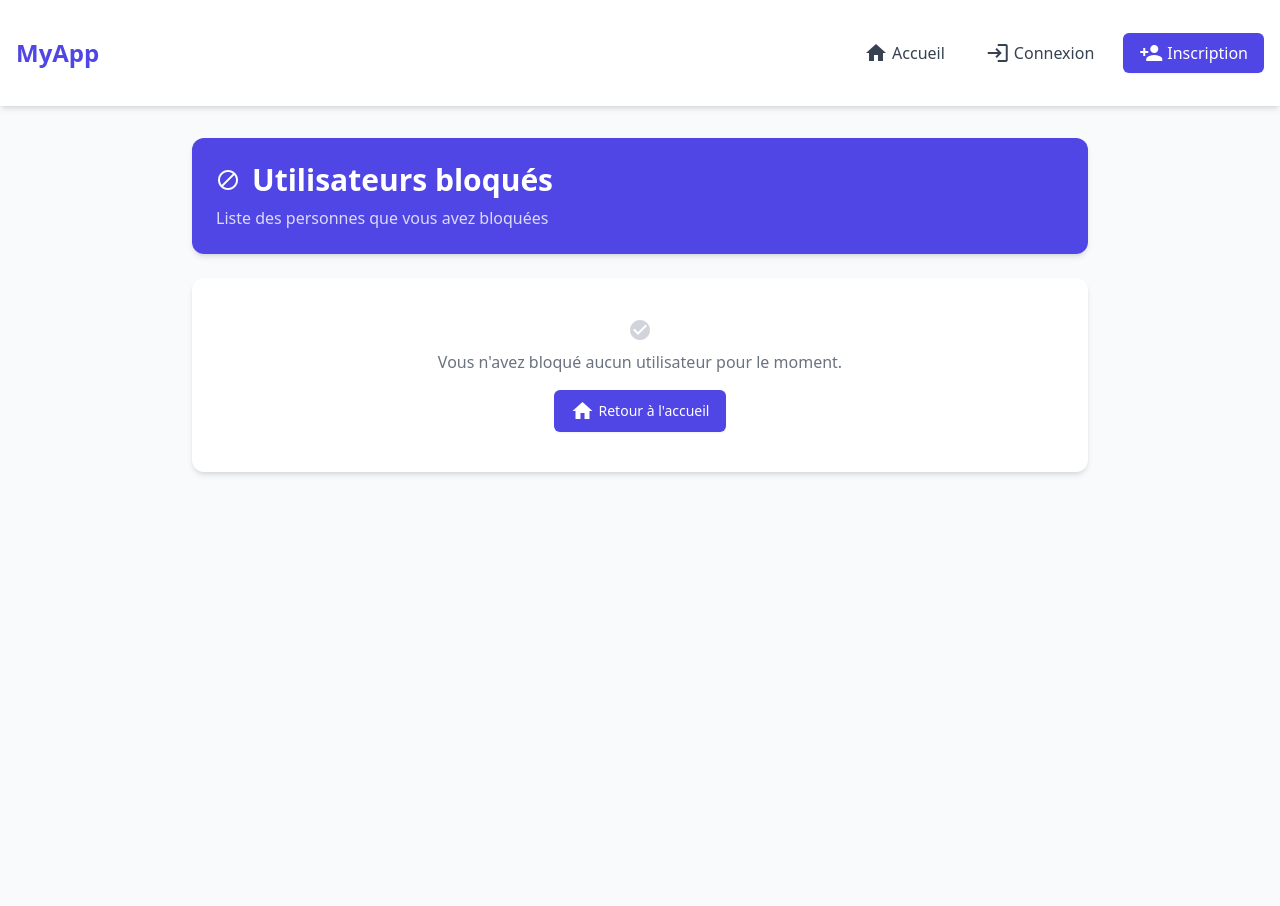
After one commit to Kazk12/Projet, a Symfony app: template templates/statut/blocked.html.twig in a window 1280 px wide. The commit adds this page. Run offline with Twig, Linux system fonts and the light colour scheme; the template is opened without the code that fills it, so the values that code supplies are empty; style sheets or scripts are compiled from the project's sources; some libraries are stand-ins or nearby versions.

Commit message:
ADD : blocked templates, need to do same as friends templates

```diff
--- a/templates/profil/profil.html.twig
+++ b/templates/profil/profil.html.twig
@@ -110,7 +110,7 @@
                         <span class="material-icons text-indigo-500 mr-2">group</span>
                         Voir tous mes amis
                     </a>
-                    <a href="#" class="flex items-center text-gray-800 hover:text-indigo-600 transition-colors duration-200">
+                    <a href="{{ path('blocked') }}" class="flex items-center text-gray-800 hover:text-indigo-600 transition-colors duration-200">
                         <span class="material-icons text-indigo-500 mr-2">block</span>
                         Voir toutes les personnes bloquées
                     </a>
--- /dev/null
+++ b/templates/statut/blocked.html.twig
@@ -0,0 +1,72 @@
+{% extends 'base.html.twig' %}
+
+{% block title %}Personnes bloquées{% endblock %}
+
+{% block body %}
+<div class="min-h-screen bg-gray-50 py-8 px-4 sm:px-6 lg:px-8">
+    <div class="max-w-4xl mx-auto">
+        {# En-tête de la page #}
+        <div class="bg-white rounded-xl shadow-md overflow-hidden mb-6">
+            <div class="bg-indigo-600 p-6">
+                <h1 class="text-2xl sm:text-3xl font-bold text-white flex items-center">
+                    <span class="material-icons mr-3">block</span>
+                    Utilisateurs bloqués
+                </h1>
+                <p class="mt-2 text-white/80">Liste des personnes que vous avez bloquées</p>
+            </div>
+        </div>
+
+        {# Liste des utilisateurs bloqués #}
+        <div class="bg-white rounded-xl shadow-md overflow-hidden">
+            {% if blocked is empty %}
+                <div class="p-10 text-center">
+                    <span class="material-icons text-4xl text-gray-300 mb-2">check_circle</span>
+                    <p class="text-gray-500">Vous n'avez bloqué aucun utilisateur pour le moment.</p>
+                    <a href="{{ path('app_home') }}" class="mt-4 inline-flex items-center px-4 py-2 border border-transparent rounded-md shadow-sm text-sm font-medium text-white bg-indigo-600 hover:bg-indigo-700 focus:outline-none focus:ring-2 focus:ring-offset-2 focus:ring-indigo-500">
+                        <span class="material-icons text-sm mr-1">home</span>
+                        Retour à l'accueil
+                    </a>
+                </div>
+            {% else %}
+                <div class="grid grid-cols-1 sm:grid-cols-2 md:grid-cols-3 gap-4 p-6">
+                    {% for block in blocked %}
+                        <div class="bg-white border border-gray-200 rounded-lg shadow-sm overflow-hidden hover:shadow-md transition-shadow duration-200">
+                            <div class="bg-red-50 px-4 py-2">
+                                <div class="flex justify-between items-center">
+                                    <span class="text-xs text-red-600 font-medium">Bloqué</span>
+
+                                </div>
+                            </div>
+                            <div class="p-5">
+                                <div class="flex items-center space-x-4">
+                                    <div class="h-12 w-12 rounded-full bg-indigo-100 flex items-center justify-center text-indigo-600 text-lg font-medium">
+                                        {{ block.pseudo|slice(0, 1)|upper }}
+                                    </div>
+                                    <div class="flex-1 min-w-0">
+                                        <p class="text-sm font-medium text-gray-900 truncate">
+                                            {{ block.pseudo }}
+                                        </p>
+
+                                    </div>
+                                </div>
+                                <div class="mt-4 flex justify-between">
+                                    {# href="{{ path('app_user_profile', {id: block.id}) }}" #}
+                                    <a href="#" class="inline-flex items-center text-xs text-gray-800 hover:text-indigo-600">
+                                        <span class="material-icons text-sm mr-1">person</span>
+                                        Profil
+                                    </a>
+                                    {# href="{{ path('app_statut', {id: block.id, statut: 'Unblocked'}) }}" #}
+                                    <a href="#" class="inline-flex items-center text-xs text-gray-800 hover:text-green-600">
+                                        <span class="material-icons text-sm mr-1">block</span>
+                                        Débloquer
+                                    </a>
+                                </div>
+                            </div>
+                        </div>
+                    {% endfor %}
+                </div>
+            {% endif %}
+        </div>
+    </div>
+</div>
+{% endblock %}
```
Also changed, not shown: src/Controller/StatutController.php (+16 -1 lines), src/Repository/StatutRepository.php (+23 -1 lines), templates/statut/friends.html.twig (renamed from templates/friends/friends.html.twig).
